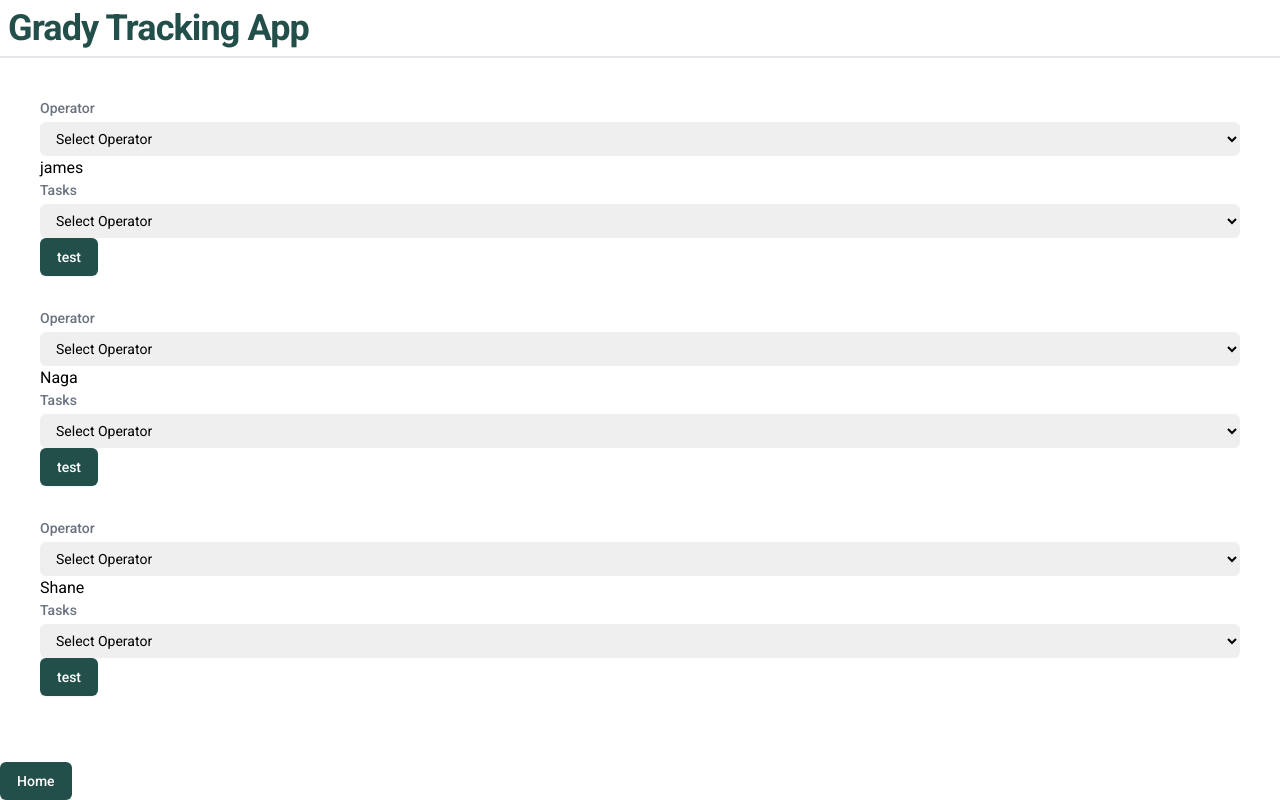
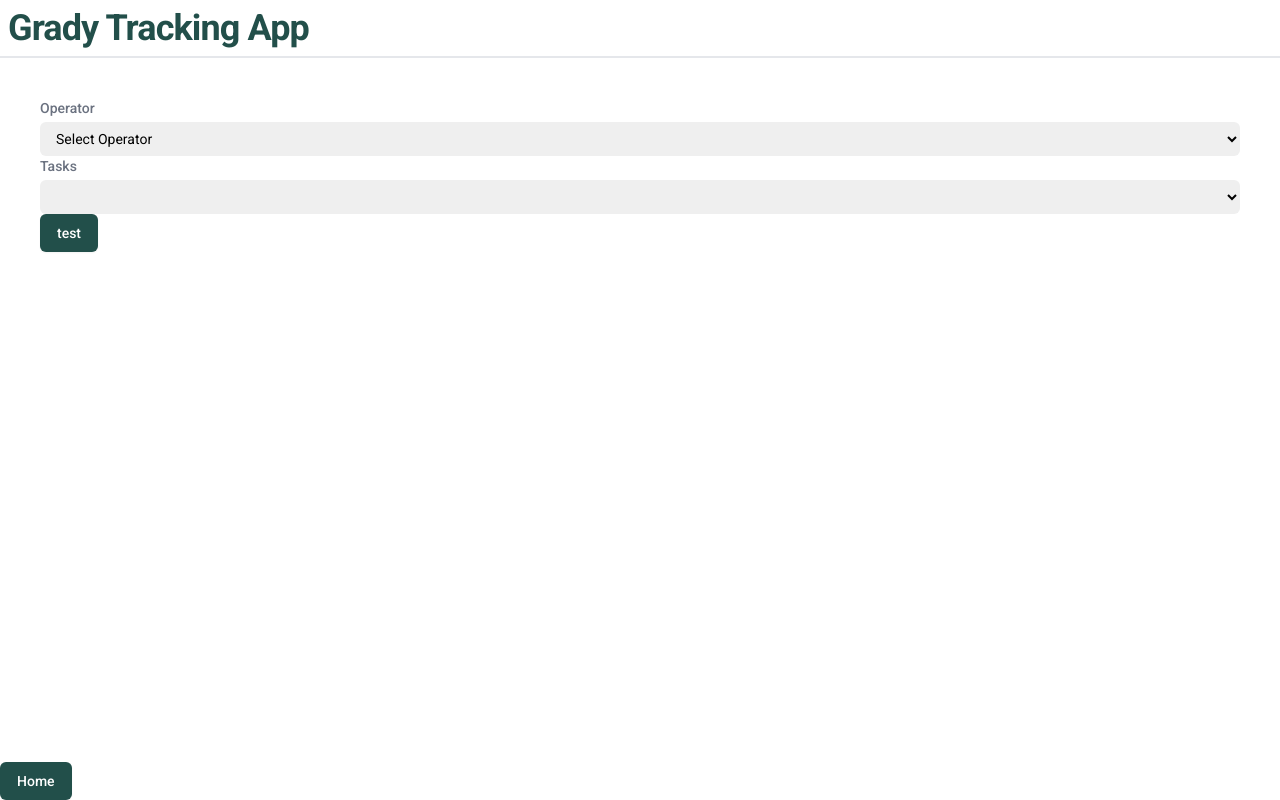
Before and after one commit to jamesbishop51/grady-tracking, a Vue app: page /#/ in a window 1280 px wide. Built offline with nearby package versions, Linux system fonts and the light colour scheme.

Commit message:
Working on adding selected tasks

```diff
--- a/package.json
+++ b/package.json
@@ -18,6 +18,7 @@
     "@capacitor/cli": "^4.6.1",
     "@capacitor/core": "^4.6.1",
     "@iconify/vue": "^4.0.2",
+    "idb-keyval": "^6.2.0",
     "pinia": "^2.0.29",
     "vite-plugin-pages": "^0.28.0",
     "vue": "^3.2.45",
--- a/src/features/operators/operator-options.ts
+++ b/src/features/operators/operator-options.ts
@@ -5,42 +5,51 @@ export const options: Operators[] = [
     name: "james",
     id: "1",
     tasks: [{
+      taskKey: "cnc-1",
       text: "cnc - 1",
-      id: '1'
+
     },{
+      taskKey: "cnc-2",
       text: "cnc - 2",
-      id: '2'
+
     },{
-      text: "cbc - 3",
-      id: '3'
+      taskKey: "cbc-3",
+      text: "cnc - 3",
+
     }]
   },
   {
     name: "Naga",
     id: "2",
     tasks: [{
-      text: "sanding doors",
-      id: '1'
+      taskKey: "sanding-doors",
+      text: "Sanding Doors"
+
     },{
-      text: "sanding frames",
-      id: '2'
+      taskKey: "sanding-frames",
+      text: "Sanding Frames"
+
     },{
-      text: "sanding side lights",
-      id: '3'
+      taskKey: "sanding-side-lights",
+      text: "Sanding Side Lights"
+
     }]
   },
   {
     name: "Shane",
     id: "3",
     tasks: [{
-      text: "painting frame",
-      id: '1'
+      taskKey: "painting-frame",
+      text: "Painting Frames"
+
     },{
-      text: "painting Sash",
-      id: '2'
+      taskKey: "painting-sash",
+      text: "Painting Sash"
+
     },{
-      text: "painting SideLights",
-      id: '3'
+      taskKey: "painting-sidelights",
+      text: "Painting SideLights"
+
     }]
   }
 ]
--- a/src/features/operators/operator-store.ts
+++ b/src/features/operators/operator-store.ts
@@ -1,53 +1,69 @@
 import { acceptHMRUpdate, defineStore } from 'pinia'
-import { computed, ref } from 'vue'
+import { ref, computed } from 'vue'
 import { options } from './operator-options';
-
+import { get, set } from "idb-keyval"
 export interface Operators {
   name: string,
   id: string,
   tasks: TaskItems[]
 }
 export interface TaskItems {
-  text: string,
-  id: string
+  taskKey: string,
+  text: string
 }
-export interface CurrentUser {
-  name?: string ,
-  task?: string
+
+export interface SelectOption {
+  text: string
+  value: string | number
+}
+
+export interface selectedUser {
+  name: string,
+  id: string,
+  task: string
 }
 
 export const useOperatorStore = defineStore('operator-store', () => {
+  /** State */
   const operatorItems = ref<Operators[]>(options)
-  const currentUser = ref<CurrentUser>({
-    name: undefined,
-    task: undefined
+  const currentUserId = ref<string>("")
+  const selectedUserTask = ref<string>()
+  /** watcher */
+
+  //
+
+  /** Getters */
+  const currentUserTasks = computed<TaskItems[]>(() => {
+    if (!currentUserId) return []
+
+    const data = operatorItems.value.find(d => d.id === currentUserId.value)
+    if (!data) return []
+
+    return data.tasks
   })
+  const operatorsToOptions = computed<SelectOption[]>(() =>
+  operatorItems.value.map(s => ({ text: s.name, value: s.id })),
+  )
 
-  function getOperator(key: string) {
-    return operatorItems.value.find(i => i.id === key)
+  /** Actions */
+  function selectUser(id: string) {
+    console.log(id)
+    currentUserId.value = id
   }
-  function getOperatorName(key: string) {
-    const item = getOperator(key)
-    if (!item) return []
-    return item.name
-  }
-  function getTasks(key: string): string[] {
-    const item = getOperator(key)
-    if (!item) return []
 
-    return item.tasks.map(t => t.text)
-  }
+
 
   return {
     operatorItems,
-    currentUser,
-    getOperator,
-    getTasks,
-    getOperatorName
+    selectedUserTask,
+    currentUserId,
+    currentUserTasks,
+    operatorsToOptions,
+    selectUser,
+
+
   }
-
 });
-
 
 if (import.meta.hot)
   import.meta.hot.accept(acceptHMRUpdate(useOperatorStore, import.meta.hot))
--- a/src/pages/index.vue
+++ b/src/pages/index.vue
@@ -3,25 +3,38 @@ import GdSelect from '../components/gd-select.vue';
 import GdContainer from '../components/gd-container.vue';
 import { useOperatorStore } from '../features/operators/operator-store';
 import GdLabel from '../components/gd-label.vue';
-import { options } from '../features/operators/operator-options';
 import GdButtonLink from '../components/gd-button-link.vue';
+import gdButtonVue from '../components/gd-button.vue';
 
-defineProps<{id: string}>()
 const store = useOperatorStore()
-const operator = store.operatorItems
+const id = store.operatorItems
 
+async function updateUser(e: Event) {
+  const value = (e.target as HTMLSelectElement).value
+  store.selectUser(value)
+}
 </script>
 
 <template>
   <GdContainer>
-    <div class="fex flex-col gap-4 pt-8" v-for="operators in store.operatorItems" :key="operators.id">
+    <div class="fex flex-col gap-4 pt-8">
       <GdLabel>Operator</GdLabel>
-    <GdSelect v-model="store.currentUser.name" :options="store.getOperator" select-prompt="Select Operator"></GdSelect>
-    {{ operators.name }}
+      <select
+        class="mt-1 block w-full rounded-md border-gray-300 py-2 pl-3 pr-10 text-base focus:border-secondary focus:outline-none focus:ring-secondary sm:text-sm"
+        @change="updateUser">
+        <option value="">Select Operator</option>
+        <option v-for="opt in store.operatorsToOptions" :key="opt.value" :value="opt.value">
+          {{ opt.text }}
+        </option>
+      </select>
+
       <GdLabel>Tasks</GdLabel>
-      <GdSelect v-model="store.currentUser.task" :options="store.getTasks(operators.id)" select-prompt="Select Operator"></GdSelect>
+      <select class="mt-1 block w-full rounded-md border-gray-300 py-2 pl-3 pr-10 text-base focus:border-secondary
+        focus:outline-none focus:ring-secondary sm:text-sm" v-model="store.selectedUserTask">
+        <option value="">Select Task</option>
+        <option  v-for="options in store.currentUserTasks">{{ options.text }}</option>
+      </select>
       <GdButtonLink to="/home">test</GdButtonLink>
     </div>
   </GdContainer>
-
 </template>
--- a/src/pages/scan-submission.vue
+++ b/src/pages/scan-submission.vue
@@ -1,22 +1,29 @@
 <script lang="ts" setup>
 import GdButtonLink from '../components/gd-button-link.vue';
+import GdCard from '../components/gd-card.vue';
 import GdContainer from '../components/gd-container.vue';
 import GdLabel from '../components/gd-label.vue';
 import GdTextInput from '../components/gd-text-input.vue';
 
 </script>
 <template>
+  <GdCard>
     <div class="p-4 grid gap-4 sm:grid-cols-3">
       <h1 class="text-4xl font-bold tracking-tight">User - Task PH</h1>
       <h2 class="text-2xl font-bold tracking-tight pt-2">Door ID PH</h2>
 
-    <div> <GdLabel>Time</GdLabel>
-    <p>date/time here</p></div>
+      <div>
+        <GdLabel>Time</GdLabel>
+        <p>date/time here</p>
+      </div>
 
-<div> <GdLabel>Extras (optional)</GdLabel>
-    <GdTextInput></GdTextInput></div>
+      <div>
+        <GdLabel>Extras (optional)</GdLabel>
+        <GdTextInput></GdTextInput>
+      </div>
 
       <GdButtonLink to="/">Add image/video</GdButtonLink>
       <GdButtonLink to="/">Submit</GdButtonLink>
     </div>
+  </GdCard>
 </template>
```
Also changed, not shown: src/features/tasks/task-store.ts (+7 -0 lines), 1 other file (tests, documents, lock files or other folders). Lines whose indentation alone changed are shown as unchanged.
